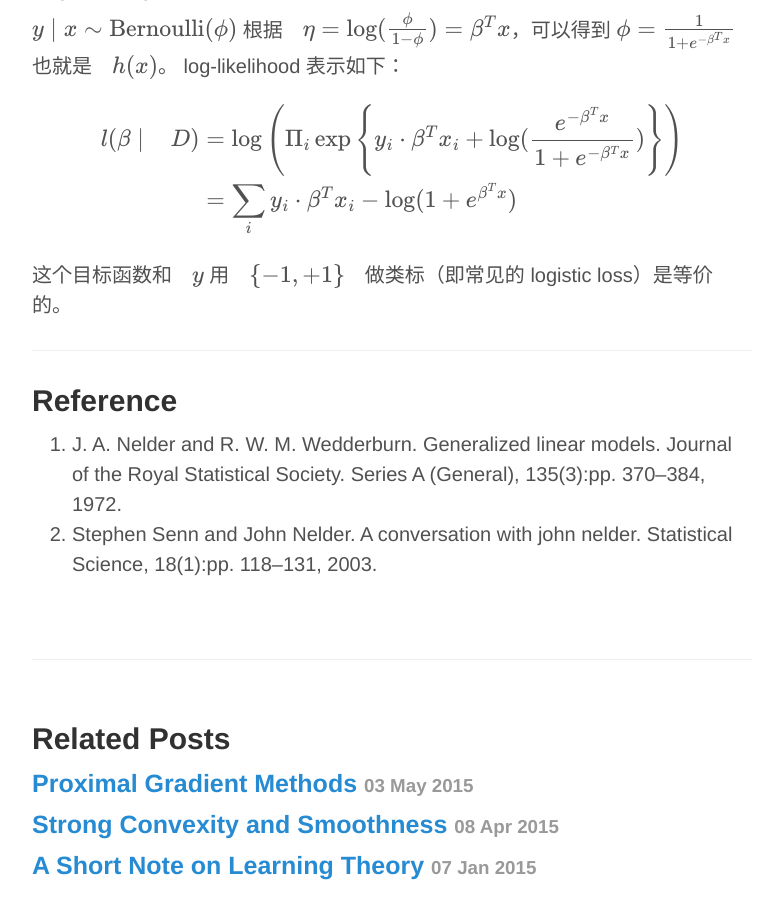
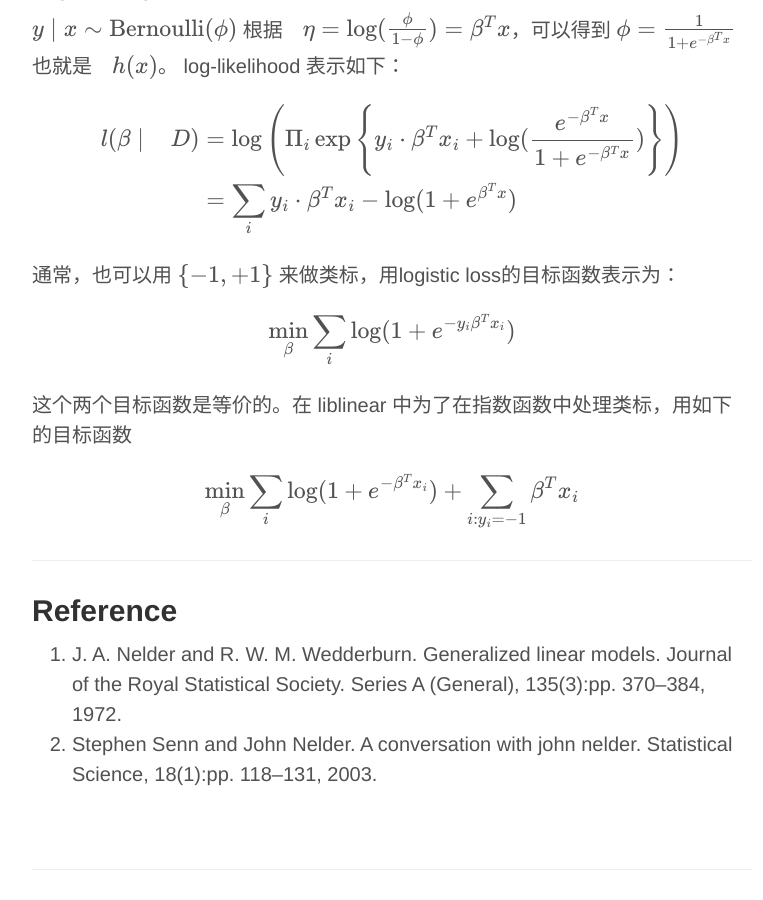
Before and after one commit to bjsc/cswhjiang.github.io, a Jekyll site: the page built from _posts/2015-06-07-generalized-linear-model.md, in a window 1280 px wide and 900 px high, scrolled down 5485 px. Shown: the whole window, without its empty margins (248-1011 px from the left). Built offline with Jekyll 4.4.1, drawn with Linux system fonts in a browser that asks for light colours; formulas are drawn with MathJax 3; comment, search, counter and statistics services are not loaded.

Commit message:
revise lr

```diff
--- a/_posts/2015-06-07-generalized-linear-model.md
+++ b/_posts/2015-06-07-generalized-linear-model.md
@@ -262,7 +262,17 @@ x})
 \end{align}
 $$
 
-这个目标函数和　$$y$$ 用　$$\{-1,+1\}$$　做类标（即常见的 logistic loss）是等价的。
+通常，也可以用 $$\{-1,+1\}$$ 来做类标，用logistic loss的目标函数表示为：
+
+$$
+\min_{\beta} \sum_{i} \log (1+e^{-y_i \beta^T x_i})
+$$
+
+这个两个目标函数是等价的。在 liblinear 中为了在指数函数中处理类标，用如下的目标函数
+
+$$
+\min_{\beta} \sum_{i} \log(1 + e^{-\beta^T x_i}) + \sum_{i: y_i = -1} \beta^T x_i
+$$
 
 - - -
 
```
